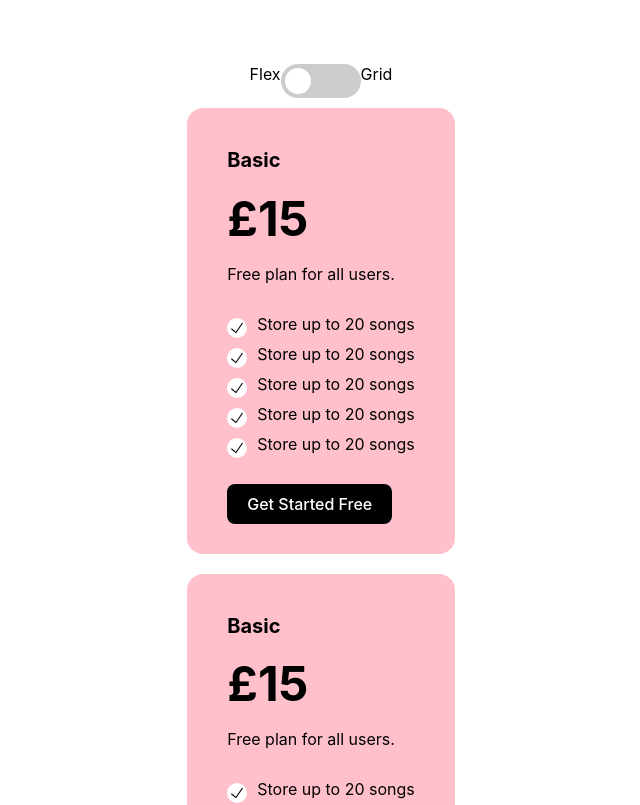
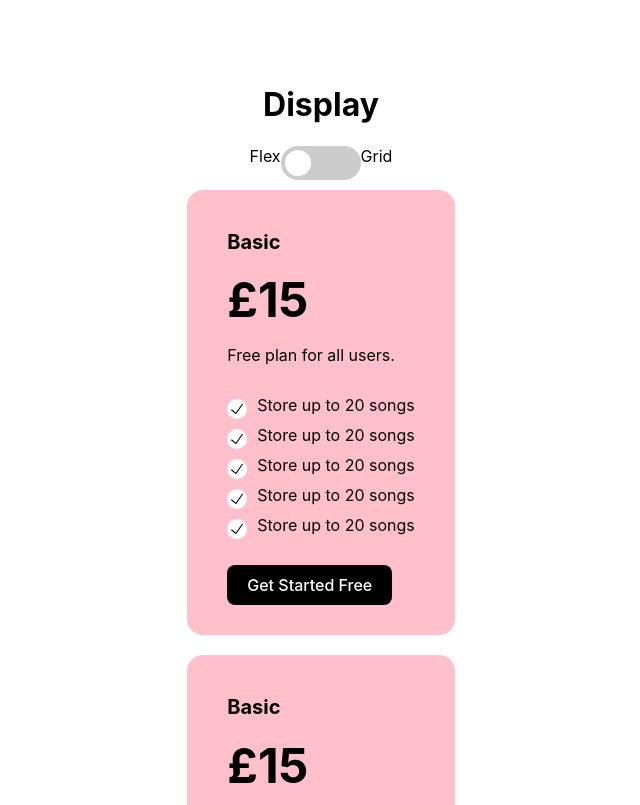
Before and after one commit to claudekiseke/subscription, a Next.js app: page / in a window 1280 px wide. Shown: the top 805 px of the page, without its empty margins (319-959 px from the left). Built offline with nearby package versions, Linux system fonts and the light colour scheme.

Commit message:
page title

```diff
--- a/pages/index.js
+++ b/pages/index.js
@@ -6,6 +6,7 @@ export default function Home() {
   return (
     <div className={styles.container}>
       <main className={styles.main}>
+        <h1>Display</h1>
         <div>
           <span>Flex</span>
         <Switch />
```
